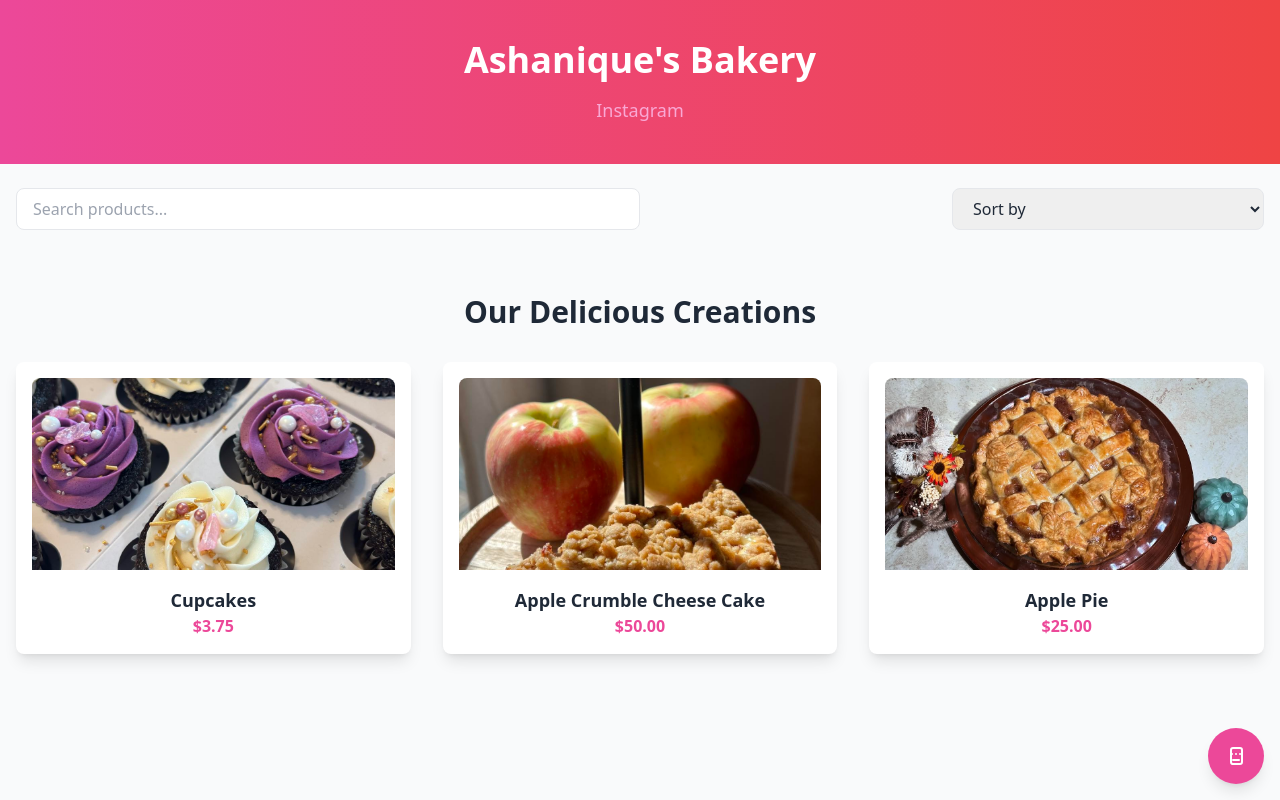
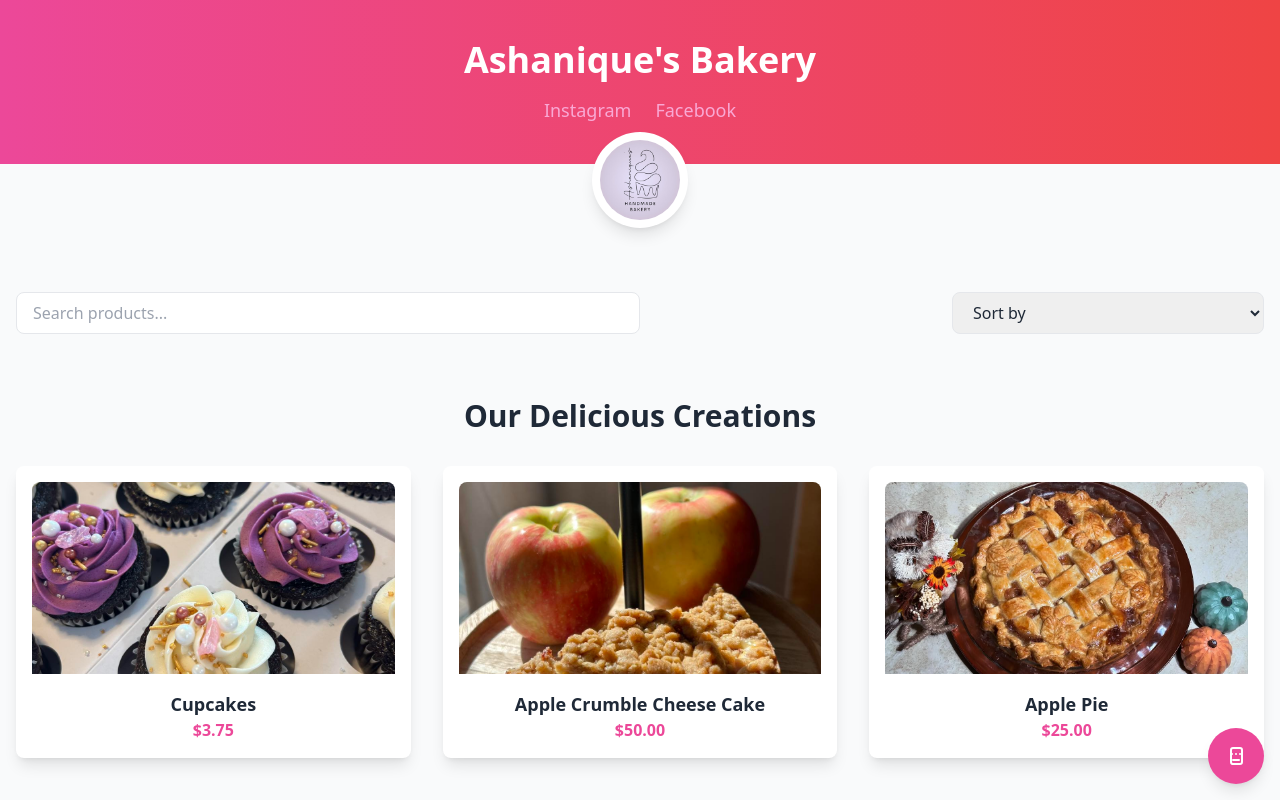
Before and after one commit to martinoj2009/ashaniquesbakery, a plain HTML site: page index.html in a window 1280 px wide. Drawn offline with nearby package versions, Linux system fonts and the light colour scheme.

Commit message:
Added favicon on page and facebook social

```diff
--- a/data.json
+++ b/data.json
@@ -8,7 +8,7 @@
       },
       "social": {
           "instagram": "https://www.instagram.com/ashaniques_bakery/",
-          "facebook": ""
+          "facebook": "https://www.facebook.com/profile.php?id=61564911629916"
       }
     },
     "products": [
--- a/index.html
+++ b/index.html
@@ -5,6 +5,7 @@
     <meta charset="UTF-8">
     <meta name="viewport" content="width=device-width, initial-scale=1.0">
     <title>Ashanique's Bakery</title>
+    <link rel="icon" href="favicon.ico" type="image/x-icon">
     <script src="https://cdn.tailwindcss.com"></script>
     <script defer src="script.js"></script>
     <script defer src="https://analytics.martinojones.com/script.js"></script>
@@ -20,6 +21,15 @@
             </div>
         </div>
     </header>
+
+    <!-- Favicon Section -->
+    <div class="relative -mt-8 mb-10">
+        <div class="flex justify-center">
+            <div class="bg-white p-2 rounded-full shadow-lg">
+                <img src="favicon.ico" alt="Ashanique's Bakery Logo" class="w-20 h-20 rounded-full object-cover">
+            </div>
+        </div>
+    </div>
 
     <!-- Search and Sort Controls -->
     <div class="container mx-auto py-6 px-4">
@@ -48,9 +58,6 @@
         </svg>
     </button>
 
-
-
-
     <!-- Product List -->
     <main class="container mx-auto py-10 px-4">
         <h2 class="text-3xl font-bold text-center mb-8">Our Delicious Creations</h2>
@@ -77,7 +84,4 @@
 
 </body>
 
-
-
-
 </html>
```
